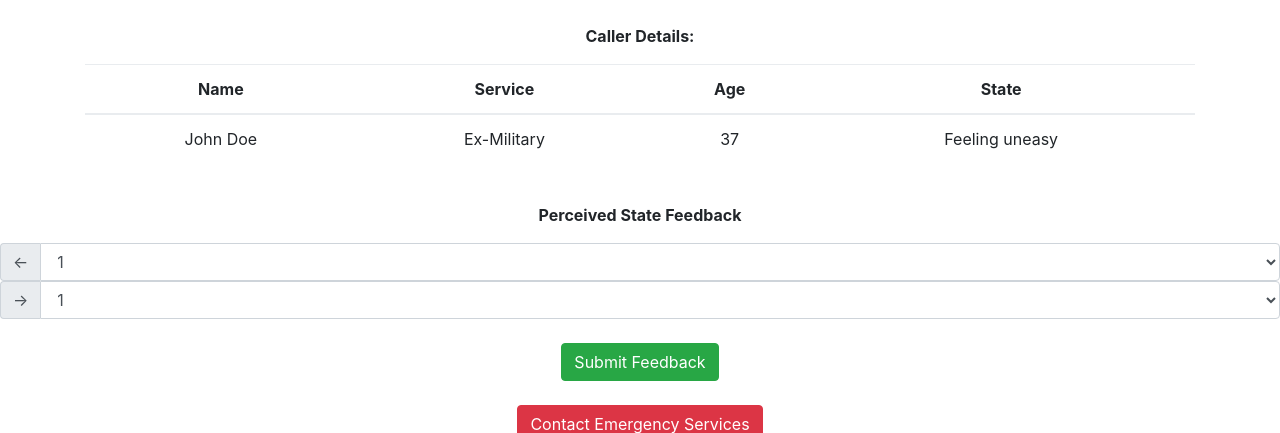
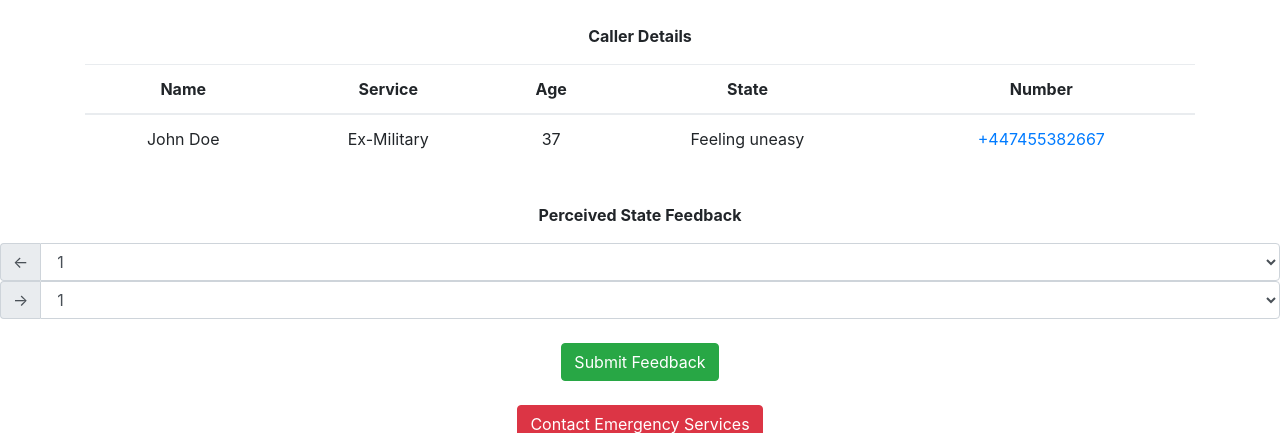
Before and after one commit to glasgow2017/team-4, a PHP site: page /responderCall.php in a window 1280 px wide. Shown: the part 56-489 px from the top of the page. Run offline with PHP 8.4, Linux system fonts and the light colour scheme.

Commit message:
Responder Interface updated: added click to call with the idea number is passed in from back-end. Also added support to click to call for emergency assistance

```diff
--- a/WhoDares/responderCall.php
+++ b/WhoDares/responderCall.php
@@ -28,7 +28,7 @@ and open the template in the editor.
 
         <div class="container">
 
-            <p><b><br>Caller Details:</b></p>
+            <p><b><br>Caller Details</b></p>
             <table class="table">
                 <thead>
                     <tr>
@@ -36,6 +36,7 @@ and open the template in the editor.
                         <th>Service</th>
                         <th>Age</th>
                         <th>State</th>
+                        <th>Number</th>
                     </tr>
                 </thead>
                 <tbody>
@@ -44,6 +45,7 @@ and open the template in the editor.
                         <td>Ex-Military</td>
                         <td>37</td>
                         <td>Feeling uneasy</td>
+                        <td><a href="tel:+447455382667">+447455382667</a></td>
                     </tr>
 
                 </tbody>
@@ -82,9 +84,11 @@ and open the template in the editor.
 
         <div class="submissionButtons">
             <br>
+
             <button type="button" class="btn btn-success">Submit Feedback</button>
             <br><br>
-            <button type="button" class="btn btn-danger">Contact Emergency Services</button>
+            <a href="tel:911"><button type="button" class="btn btn-danger" >Contact Emergency Services</button></a>
+
         </div>
 
 
```
